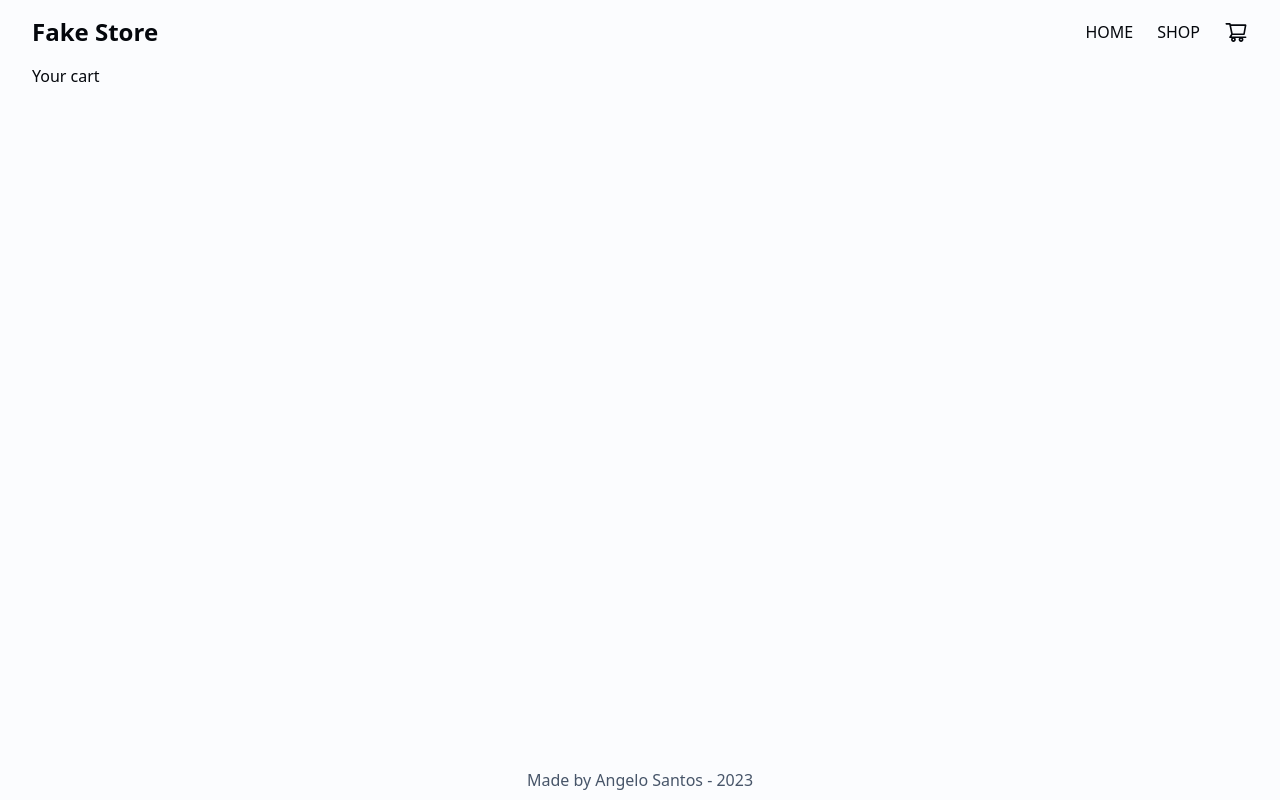
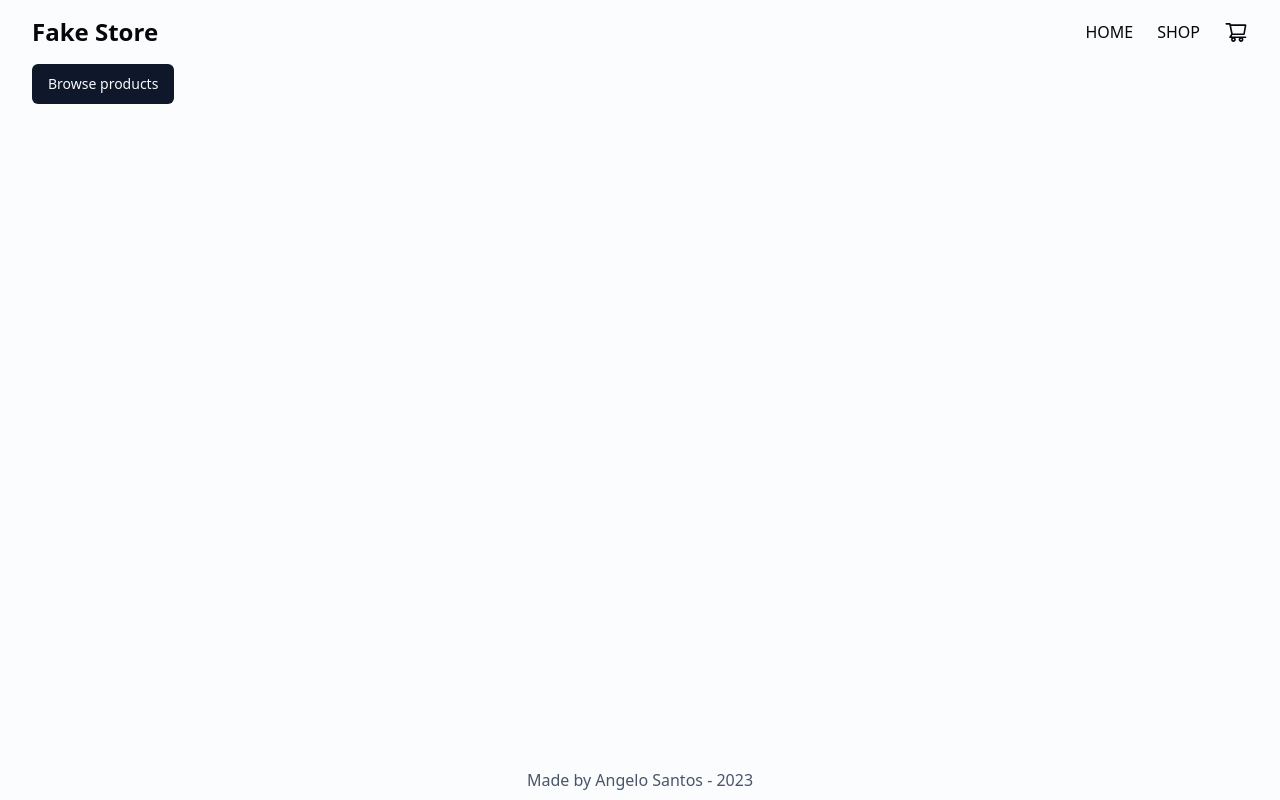
Before and after one commit to Sanjero20/shopping-cart, a Next.js app: page /cart in a window 1280 px wide. Built offline with nearby package versions, Linux system fonts and the light colour scheme.

Commit message:
Display cart items

```diff
--- /dev/null
+++ b/app/cart/components/cart-item-card.tsx
@@ -0,0 +1,34 @@
+'use client';
+
+import { useState } from 'react';
+import { Card, CardContent } from '@/components/ui/card';
+import { Product } from '@/lib/types';
+import InputQuantity from '@/components/input-quantity';
+import Image from 'next/image';
+
+type CartItemCartProps = {
+  product: Product;
+  quantity: number;
+};
+
+function CartItemCard({ product, quantity }: CartItemCartProps) {
+  const [value, setValue] = useState(quantity);
+
+  // Update quantity logic here...
+
+  return (
+    <Card className="flex w-full md:w-3/5">
+      <CardContent className="relative flex items-center justify-center border-r pt-6 md:w-1/5">
+        <Image src={product.image} width={75} height={75} alt="" />
+      </CardContent>
+
+      <CardContent className="flex flex-1 flex-col gap-1 pt-6">
+        <p className="line-clamp-1 text-ellipsis font-bold">{product.title}</p>
+        <p>${product.price}</p>
+        <InputQuantity quantity={value} setQuantity={setValue} />
+      </CardContent>
+    </Card>
+  );
+}
+
+export default CartItemCard;
--- /dev/null
+++ b/app/cart/components/cart-item-list.tsx
@@ -0,0 +1,22 @@
+import CartItemCard from './cart-item-card';
+import { CartItem } from '@/lib/types';
+
+type CartListProps = {
+  cart: CartItem[];
+};
+
+function CartList({ cart }: CartListProps) {
+  return (
+    <section className="flex w-full flex-col items-center gap-2">
+      {cart.map((item) => (
+        <CartItemCard
+          key={item.product.id}
+          product={item.product}
+          quantity={item.quantity}
+        />
+      ))}
+    </section>
+  );
+}
+
+export default CartList;
--- a/app/cart/page.tsx
+++ b/app/cart/page.tsx
@@ -1,5 +1,21 @@
+'use client';
+
+import useCartStore from '@/store/cartStore';
+import CartList from './components/cart-item-list';
+import ButtonShop from '@/components/btn-shop';
+
 function CartPage() {
-  return <div>Your cart</div>;
+  const { cart } = useCartStore();
+
+  return (
+    <div className="flex w-full">
+      {cart.length !== 0 ? (
+        <CartList cart={cart} />
+      ) : (
+        <ButtonShop text="Browse products" />
+      )}
+    </div>
+  );
 }
 
 export default CartPage;
```
